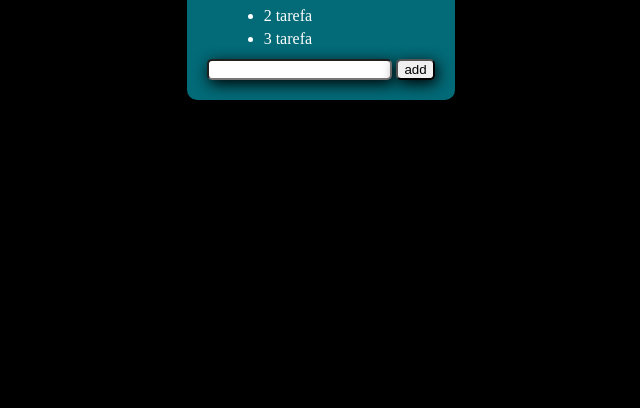
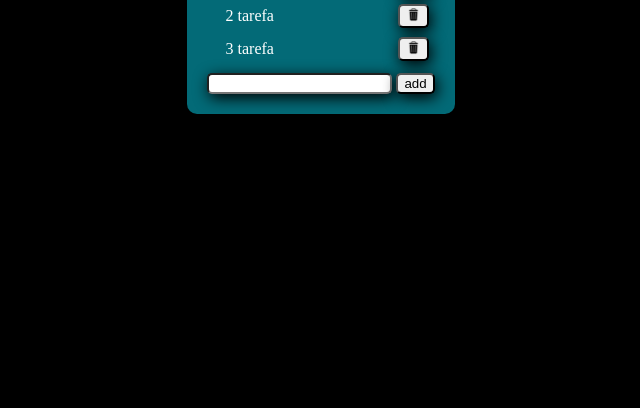
Before and after one commit to hagmayer06/lista-de-tarefas, a plain HTML site: page index.html in a window 1280 px wide. Shown: the part 392-800 px from the top of the page, without its empty margins (319-959 px from the left). Drawn offline with Linux system fonts and the light colour scheme.

Commit message:
acressentei um botão para apgar a tarefa

```diff
--- a/assets/lista.css
+++ b/assets/lista.css
@@ -20,13 +20,20 @@ div {
 
 h1 {
     text-shadow: 2px 2px 2px black;
+    text-align: center;
 }
 
 ul {
-    margin: 5%
+    margin: 5%;
+    padding-left: 0;
+    width: 100%;
 }
 li {
-    margin: 3%
+    margin: 3%;
+    display: flex;
+    justify-content: space-between;
+    align-items: center;
+    text-align: left;
 }
 
 input {
@@ -38,3 +45,8 @@ button {
     border-radius: 5px;
     box-shadow: 2px 4px 15px;
 }
+
+button#apagar {
+    margin-left: 15px;
+    margin: 1px 10px;
+}
--- a/assets/script.js
+++ b/assets/script.js
@@ -8,15 +8,30 @@ function add() {
   input.value = "";
   render();
 }
+//função apagar tarefa
+function apagar(index) {
+  tarefas.splice(index, 1);
+  render()
+}
 //mostrar na tela
 function render() {
   const ul = document.querySelector("ul");
   ul.innerHTML = null;
-  tarefas.forEach(function (tarefa) {
+  tarefas.forEach(function (tarefa, index) {
     const li = document.createElement("li");
     li.innerText = tarefa;
+
+    //criando botão de apagar
+    const botao = document.createElement("button");
+    botao.id = "apagar"
+    botao.innerHTML = '<img src="lixeira.png" width="15" height="15"/>' ;
+    botao.onclick = () => apagar(index);
+    li.appendChild(botao);
+
     ul.appendChild(li);
   });
 }
+
+
 //iniciar
 render();
```
Also changed, not shown: lixeira.png (added), 1 other file.
